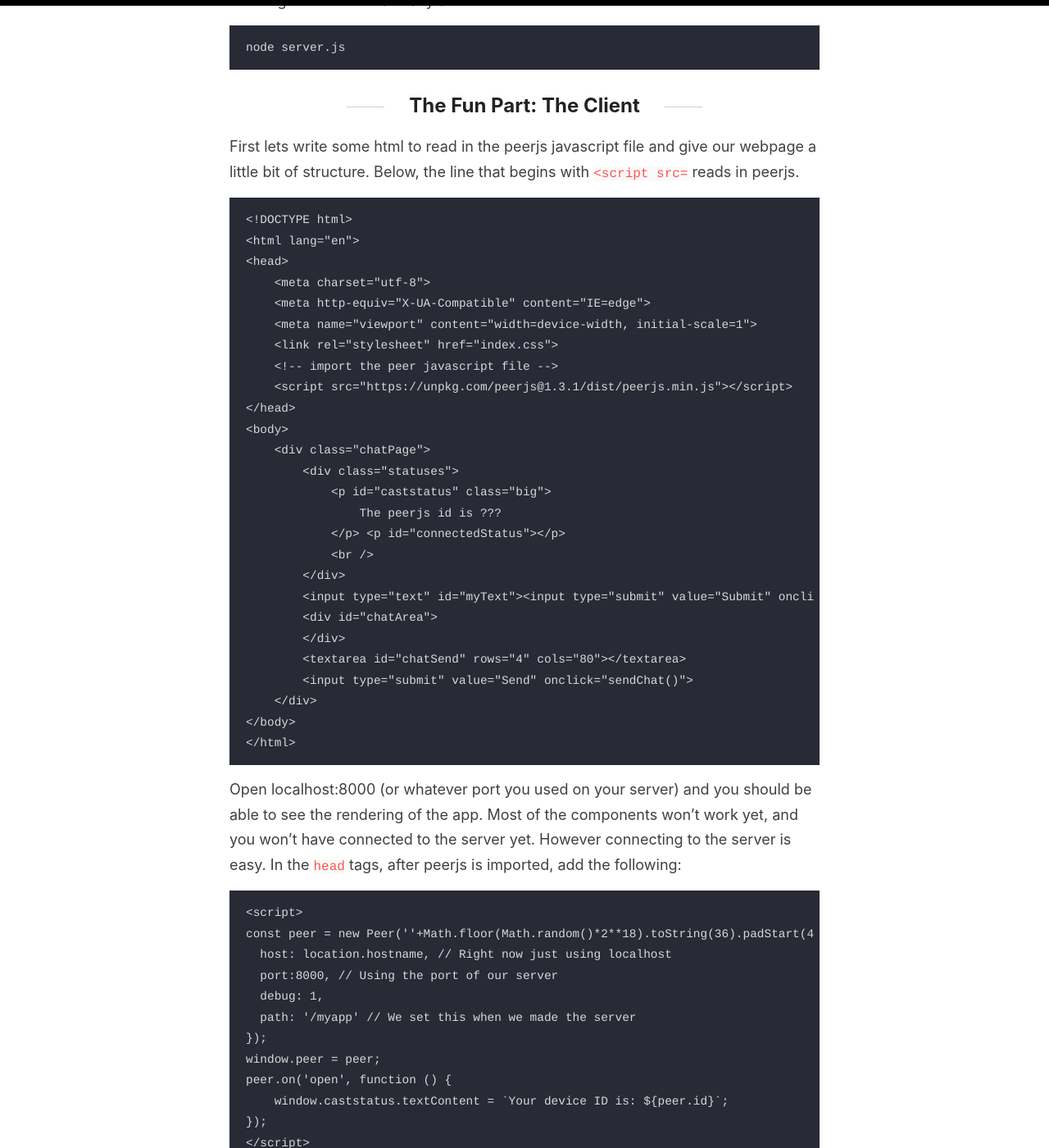
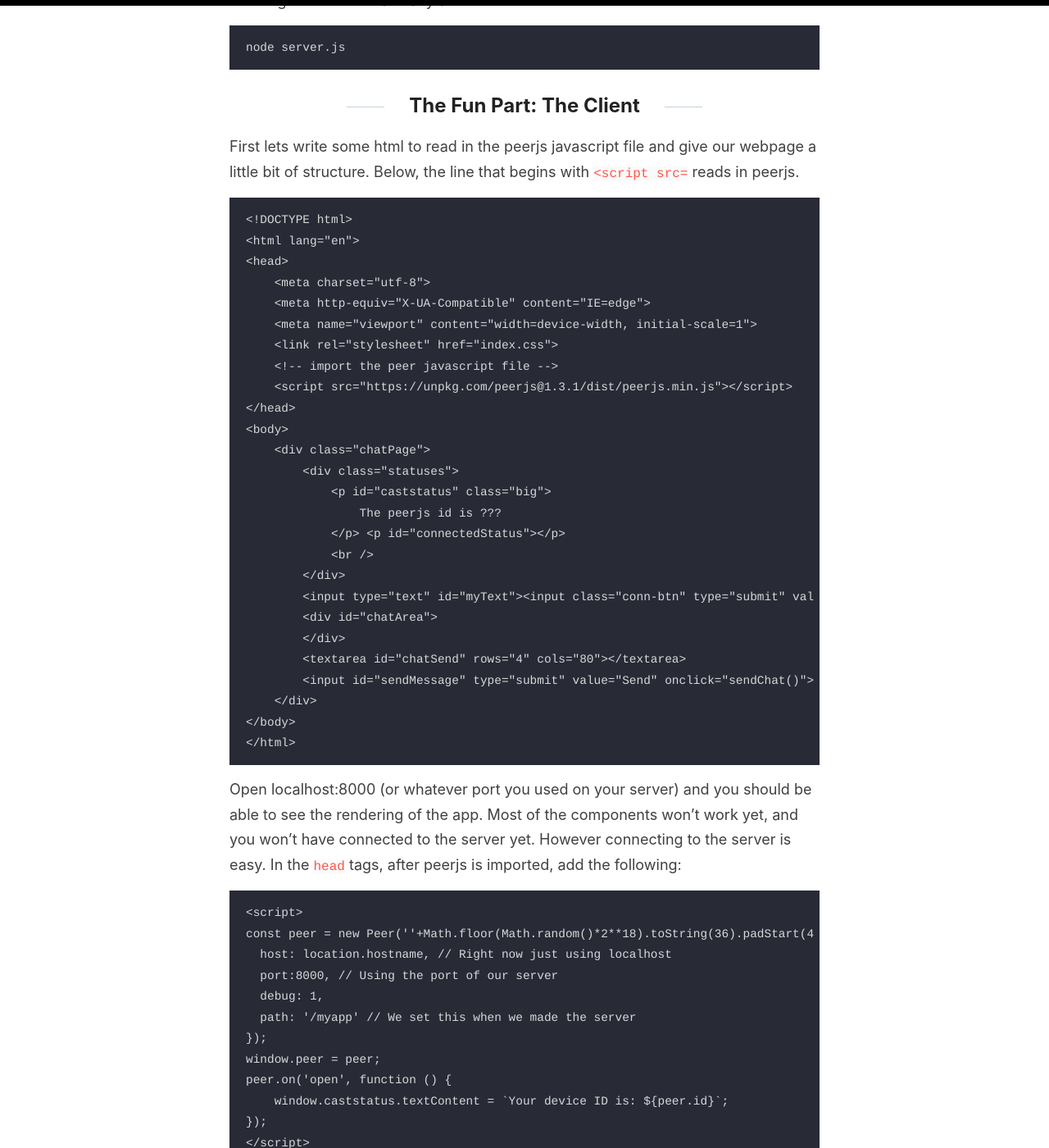
Before and after one commit to rzlim08/rzlim08.github.io, a Jekyll site: the page built from _posts/2021-01-10-peerjs-simple-tutorial.md, in a window 1280 px wide and 1400 px high, scrolled down 2314 px. Shown: the whole window at 82% size. Built offline with Jekyll 4.4.1, drawn with Linux system fonts in a browser that asks for light colours.

Commit message:
added classes to peerjs

```diff
--- a/_posts/2021-01-10-peerjs-simple-tutorial.md
+++ b/_posts/2021-01-10-peerjs-simple-tutorial.md
@@ -89,11 +89,11 @@ First lets write some html to read in the peerjs javascript file and give our we
             </p> <p id="connectedStatus"></p>
             <br />
         </div>
-        <input type="text" id="myText"><input type="submit" value="Submit" onclick="connectToPeer()">
+        <input type="text" id="myText"><input class="conn-btn" type="submit" value="Submit" onclick="connectToPeer()">
         <div id="chatArea">
         </div>
         <textarea id="chatSend" rows="4" cols="80"></textarea>
-        <input type="submit" value="Send" onclick="sendChat()">
+        <input id="sendMessage" type="submit" value="Send" onclick="sendChat()">
     </div>
 </body>
 </html>
```
